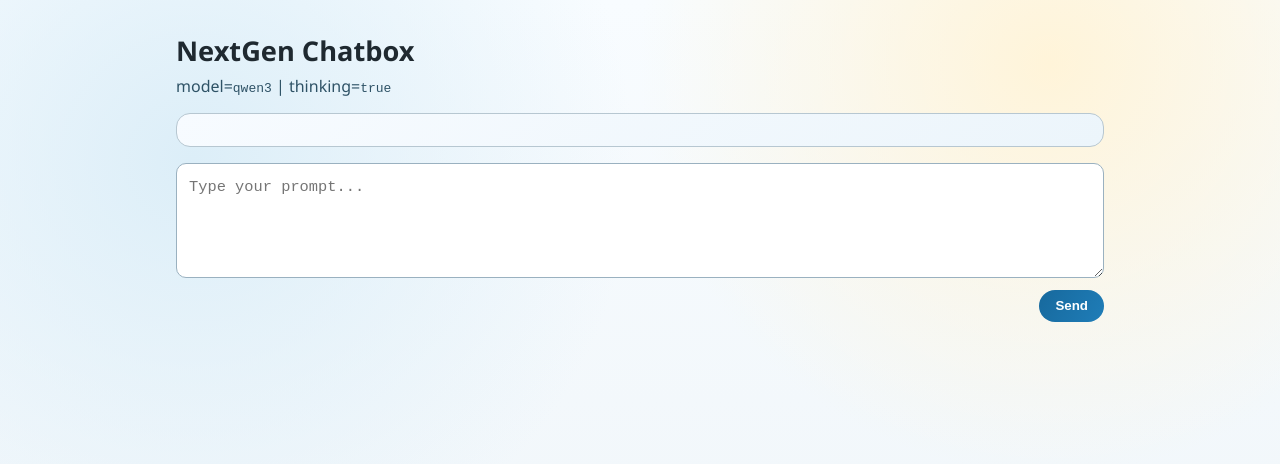
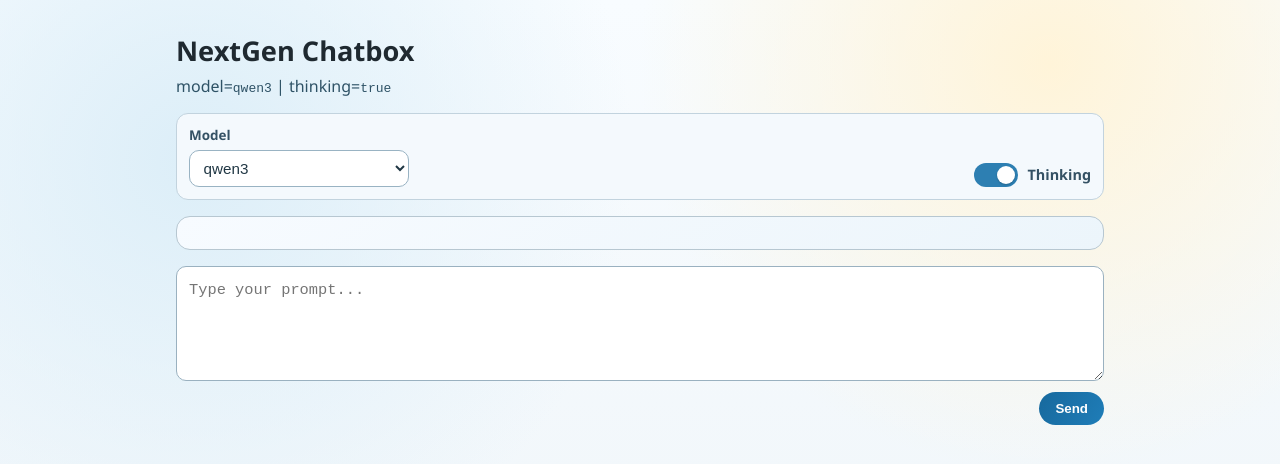
Before and after one commit to FIRO-Tethys/nextgen_plugins, a React (Vite) app in the folder nextgen_plugins/chatbox/frontend/chatbox/: page / in a window 1280 px wide. Shown: the top 464 px of the page. Built offline with nearby package versions, Linux system fonts and the light colour scheme; what react-plotly.js would draw is missing.

Commit message:
feat: add model selection and thinking toggle components with styles

```diff
--- a/nextgen_plugins/chatbox/frontend/chatbox/src/App.jsx
+++ b/nextgen_plugins/chatbox/frontend/chatbox/src/App.jsx
@@ -2,10 +2,17 @@ import ChatBox from "./chatbox";
 import "./App.css";
 
 function App() {
+  const modelOptions = String(import.meta.env.VITE_CHATBOX_MODELS ?? "qwen3")
+    .split(",")
+    .map((item) => item.trim())
+    .filter(Boolean);
+  const defaultModel = modelOptions[0] ?? "qwen3";
+
   return (
     <ChatBox
       thinkingEnabled={true}
-      model="qwen3"
+      model={defaultModel}
+      modelOptions={modelOptions}
       prompt=""
     />
   );
--- a/nextgen_plugins/chatbox/frontend/chatbox/src/chatbox.css
+++ b/nextgen_plugins/chatbox/frontend/chatbox/src/chatbox.css
@@ -11,6 +11,18 @@
 .chat-header p {
   margin: 0.4rem 0 0;
   color: #2e5266;
+}
+
+.chat-controls {
+  display: flex;
+  flex-wrap: wrap;
+  align-items: flex-end;
+  justify-content: space-between;
+  gap: 0.8rem;
+  padding: 0.75rem;
+  border: 1px solid #c2d3de;
+  border-radius: 12px;
+  background: #f4f9fd;
 }
 
 .chat-log {
--- a/nextgen_plugins/chatbox/frontend/chatbox/src/chatbox.jsx
+++ b/nextgen_plugins/chatbox/frontend/chatbox/src/chatbox.jsx
@@ -3,18 +3,38 @@ import { useEffect, useState } from "react";
 import { runChatSession } from "./chatboxEngine";
 import MarkdownContent from "./markdownContent";
 import PlotlyChart from "./PlotlyChart";
+import ModelSelector from "./components/ModelSelector";
+import ThinkingSwitch from "./components/ThinkingSwitch";
 import "./chatbox.css";
 
-function ChatBox({ thinkingEnabled = true, model = "qwen3", prompt = "" }) {
+function ChatBox({ thinkingEnabled = true, model = "qwen3", modelOptions = [model], prompt = "" }) {
   const [messages, setMessages] = useState([]);
   const [input, setInput] = useState(prompt);
   const [thinking, setThinking] = useState("");
+  const [selectedModel, setSelectedModel] = useState(model);
+  const [isThinkingEnabled, setIsThinkingEnabled] = useState(Boolean(thinkingEnabled));
   const [loading, setLoading] = useState(false);
   const [error, setError] = useState("");
+  const configuredModels = Array.isArray(modelOptions) && modelOptions.length ? modelOptions : [model];
+  const availableModels = Array.from(new Set([...configuredModels, selectedModel].filter(Boolean)));
 
   useEffect(() => {
     setInput(prompt ?? "");
   }, [prompt]);
+
+  useEffect(() => {
+    setSelectedModel(model);
+  }, [model]);
+
+  useEffect(() => {
+    setIsThinkingEnabled(Boolean(thinkingEnabled));
+  }, [thinkingEnabled]);
+
+  useEffect(() => {
+    if (!isThinkingEnabled) {
+      setThinking("");
+    }
+  }, [isThinkingEnabled]);
 
   const sendMessage = async () => {
     const userText = input.trim();
@@ -31,10 +51,10 @@ function ChatBox({ thinkingEnabled = true, model = "qwen3", prompt = "" }) {
     try {
       const result = await runChatSession({
         prompt: userText,
-        model,
-        thinkingEnabled,
+        model: selectedModel,
+        thinkingEnabled: isThinkingEnabled,
         onThinkingChunk: (chunk) => {
-          if (!thinkingEnabled || !chunk) {
+          if (!isThinkingEnabled || !chunk) {
             return;
           }
           setThinking((prev) => prev + chunk);
@@ -52,6 +72,7 @@ function ChatBox({ thinkingEnabled = true, model = "qwen3", prompt = "" }) {
         },
       ]);
     } catch (err) {
+      console.log("Chat session error:", err);
       setError(String(err?.message ?? err));
     } finally {
       setLoading(false);
@@ -63,9 +84,23 @@ function ChatBox({ thinkingEnabled = true, model = "qwen3", prompt = "" }) {
       <header className="chat-header">
         <h1>NextGen Chatbox</h1>
         <p>
-          model=<code>{model}</code> | thinking=<code>{String(Boolean(thinkingEnabled))}</code>
+          model=<code>{selectedModel}</code> | thinking=<code>{String(Boolean(isThinkingEnabled))}</code>
         </p>
       </header>
+
+      <section className="chat-controls">
+        <ModelSelector
+          value={selectedModel}
+          options={availableModels}
+          onChange={setSelectedModel}
+          disabled={loading}
+        />
+        <ThinkingSwitch
+          checked={isThinkingEnabled}
+          onChange={setIsThinkingEnabled}
+          disabled={loading}
+        />
+      </section>
 
       <section className="chat-log">
         {messages.map((message, index) => {
@@ -94,7 +129,7 @@ function ChatBox({ thinkingEnabled = true, model = "qwen3", prompt = "" }) {
         {loading && <p className="chat-status">Running...</p>}
       </section>
 
-      {thinkingEnabled && thinking && (
+      {isThinkingEnabled && thinking && (
         <section className="thinking-panel">
           <h2>Thinking Stream</h2>
           <pre>{thinking}</pre>
--- a/nextgen_plugins/chatbox/frontend/chatbox/src/chatboxEngine.js
+++ b/nextgen_plugins/chatbox/frontend/chatbox/src/chatboxEngine.js
@@ -302,6 +302,14 @@ async function processToolCalls(toolCalls, messages, mcpClient, state) {
     ) {
       state.lastChartResult = toolResult;
     }
+    if (
+      ["list_available_dates", "list_available_models", "list_available_forecasts", "list_available_cycles", "list_available_vpus"].includes(toolName) &&
+      toolResult &&
+      typeof toolResult === "object" &&
+      !toolErrorText(toolResult)
+    ) {
+      state.lastListResult = toolResult;
+    }
 
     // if needed you can compact the result
     messages.push({
@@ -335,6 +343,7 @@ export async function runChatSession({
 
   const state = {
     lastChartResult: null,
+    lastListResult: null,
   };
   const ollamaClient = new Ollama({ host: ollamaHost });
   const messages = [buildSystemMessage()];
@@ -422,7 +431,12 @@ export async function runChatSession({
           messages,
         };
       }
-
+      if (!hadError && state.lastListResult) {
+        return {
+          assistantText: JSON.stringify(state.lastListResult),
+          messages,
+        };
+      }
       if (hadError && lastErr) {
         let repeatedSignature = bumpFailedSignatureCounts(failedSigCounts, failedSignatures);
 
--- /dev/null
+++ b/nextgen_plugins/chatbox/frontend/chatbox/src/components/ModelSelector.css
@@ -0,0 +1,26 @@
+.model-selector {
+  display: grid;
+  gap: 0.35rem;
+  min-width: 220px;
+}
+
+.model-selector span {
+  font-size: 0.84rem;
+  font-weight: 600;
+  color: #345164;
+}
+
+.model-selector select {
+  border: 1px solid #99b3c3;
+  border-radius: 10px;
+  padding: 0.5rem 0.6rem;
+  font-size: 0.95rem;
+  line-height: 1.2;
+  color: #203744;
+  background: #ffffff;
+}
+
+.model-selector select:disabled {
+  opacity: 0.7;
+  cursor: not-allowed;
+}
--- /dev/null
+++ b/nextgen_plugins/chatbox/frontend/chatbox/src/components/ModelSelector.jsx
@@ -0,0 +1,22 @@
+import "./ModelSelector.css";
+
+function ModelSelector({ value, options, onChange, disabled = false }) {
+  return (
+    <label className="model-selector">
+      <span>Model</span>
+      <select
+        value={value}
+        onChange={(event) => onChange(event.target.value)}
+        disabled={disabled}
+      >
+        {options.map((option) => (
+          <option key={option} value={option}>
+            {option}
+          </option>
+        ))}
+      </select>
+    </label>
+  );
+}
+
+export default ModelSelector;
--- /dev/null
+++ b/nextgen_plugins/chatbox/frontend/chatbox/src/components/ThinkingSwitch.css
@@ -0,0 +1,61 @@
+.thinking-switch {
+  display: inline-flex;
+  align-items: center;
+  gap: 0.6rem;
+  cursor: pointer;
+  user-select: none;
+}
+
+.thinking-switch input {
+  position: absolute;
+  width: 1px;
+  height: 1px;
+  margin: -1px;
+  padding: 0;
+  border: 0;
+  overflow: hidden;
+  clip: rect(0 0 0 0);
+  clip-path: inset(50%);
+  white-space: nowrap;
+}
+
+.thinking-switch-track {
+  position: relative;
+  width: 44px;
+  height: 24px;
+  border-radius: 999px;
+  background: #b9cbd8;
+  transition: background-color 0.2s ease;
+}
+
+.thinking-switch-thumb {
+  position: absolute;
+  top: 3px;
+  left: 3px;
+  width: 18px;
+  height: 18px;
+  border-radius: 50%;
+  background: #ffffff;
+  box-shadow: 0 1px 2px rgba(0, 0, 0, 0.2);
+  transition: transform 0.2s ease;
+}
+
+.thinking-switch input:checked + .thinking-switch-track {
+  background: #2d7fb2;
+}
+
+.thinking-switch input:checked + .thinking-switch-track .thinking-switch-thumb {
+  transform: translateX(20px);
+}
+
+.thinking-switch-label {
+  font-size: 0.9rem;
+  font-weight: 600;
+  color: #345164;
+}
+
+.thinking-switch input:disabled + .thinking-switch-track,
+.thinking-switch input:disabled ~ .thinking-switch-label {
+  opacity: 0.65;
+  cursor: not-allowed;
+}
--- /dev/null
+++ b/nextgen_plugins/chatbox/frontend/chatbox/src/components/ThinkingSwitch.jsx
@@ -0,0 +1,20 @@
+import "./ThinkingSwitch.css";
+
+function ThinkingSwitch({ checked, onChange, disabled = false }) {
+  return (
+    <label className="thinking-switch" aria-label="Toggle thinking stream">
+      <input
+        type="checkbox"
+        checked={checked}
+        onChange={(event) => onChange(event.target.checked)}
+        disabled={disabled}
+      />
+      <span className="thinking-switch-track" aria-hidden="true">
+        <span className="thinking-switch-thumb" />
+      </span>
+      <span className="thinking-switch-label">Thinking</span>
+    </label>
+  );
+}
+
+export default ThinkingSwitch;
```
Also changed, not shown: 3 other files (tests, documents, lock files or other folders).
